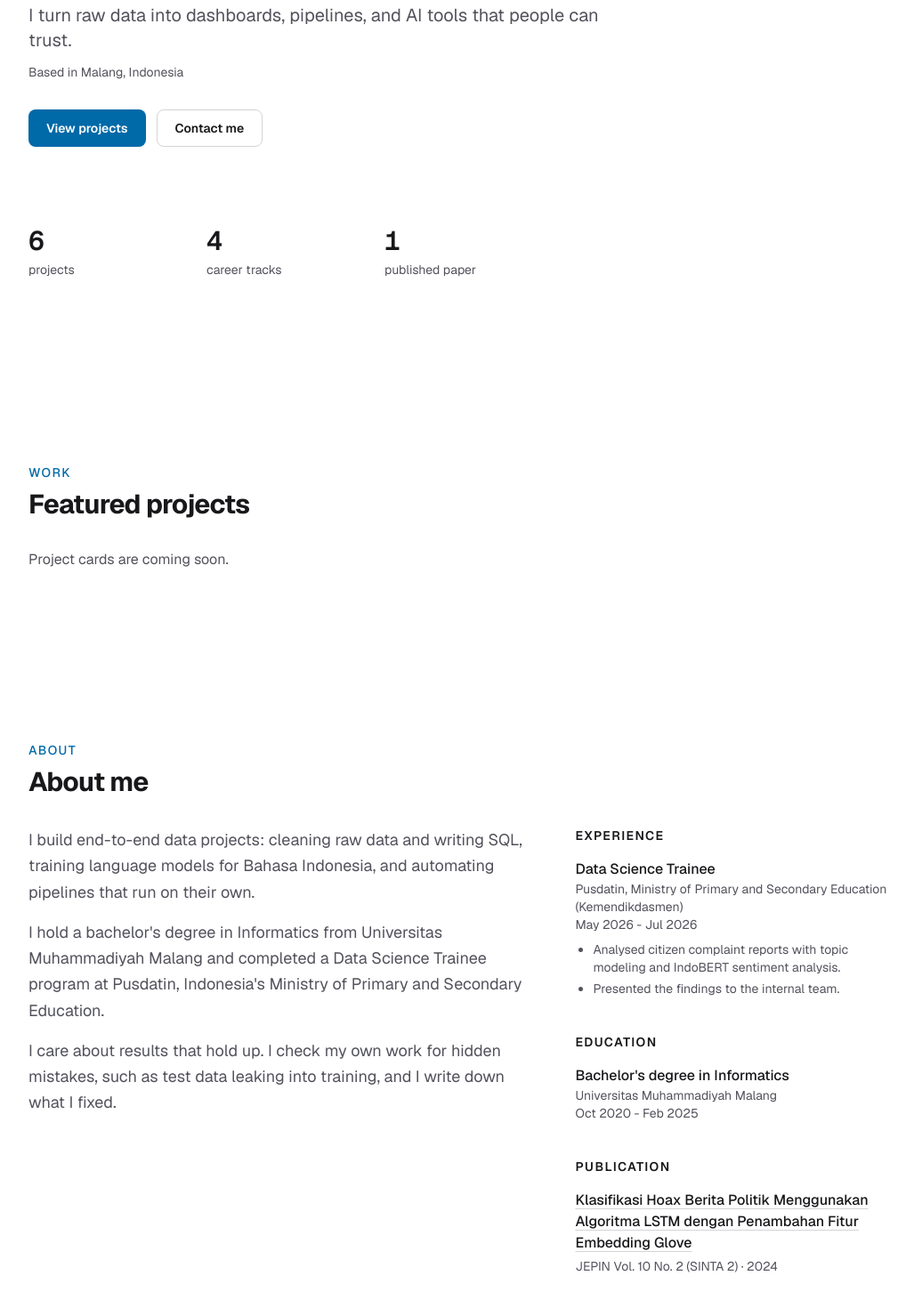
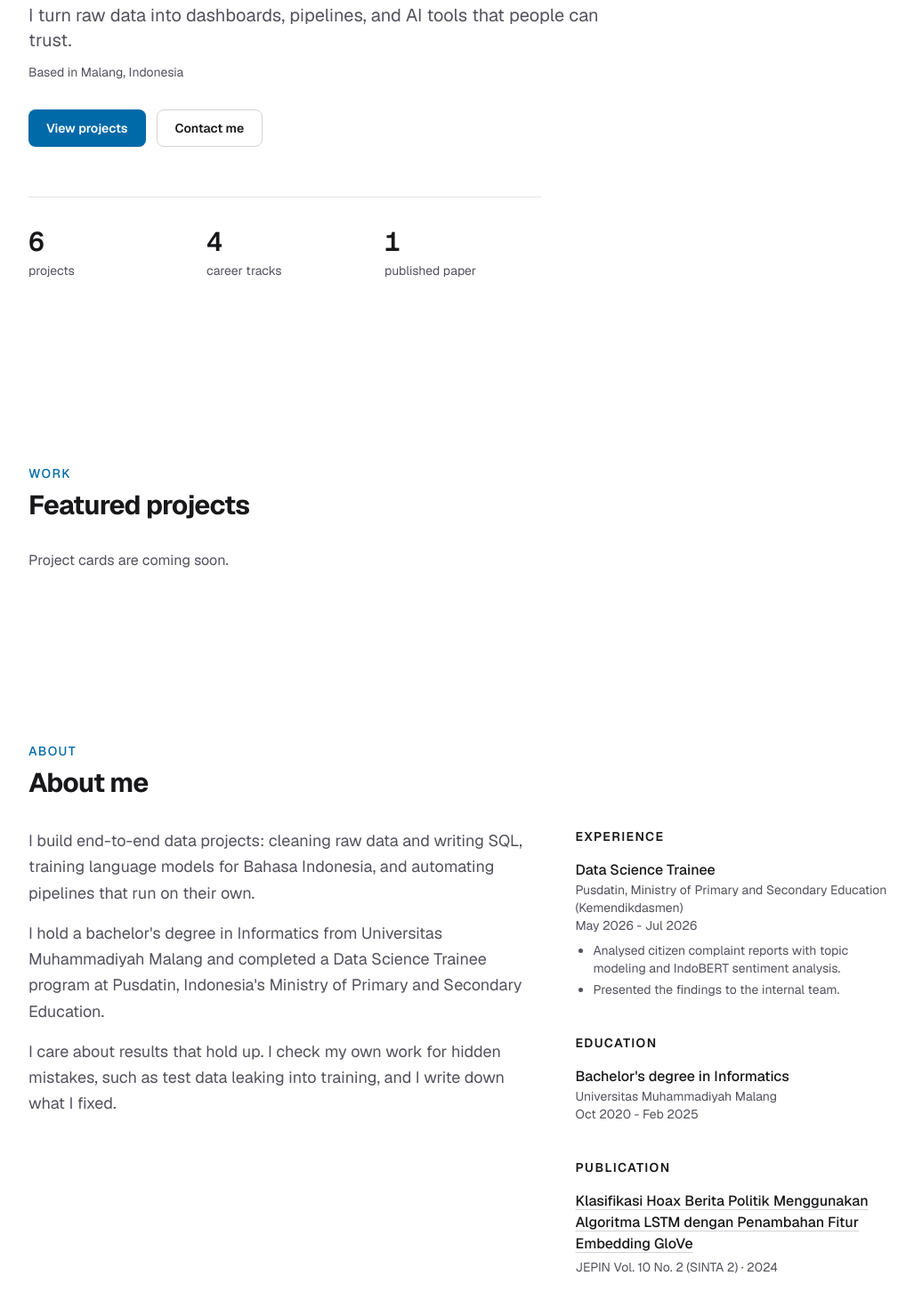
Before and after one commit to rohid001/portfolio-website, a Next.js app: page / in a window 1280 px wide. Shown: the part 286-1756 px from the top of the page at 89% size, without its empty margins (120-1147 px from the left). Built offline with nearby package versions, Linux system fonts and the light colour scheme.

Commit message:
fix: hero stats border and GloVe spelling

```diff
--- a/src/components/home/Hero.tsx
+++ b/src/components/home/Hero.tsx
@@ -31,7 +31,7 @@ export function Hero() {
             </div>
 
             {/* Angka ringkas: label (dt) ditaruh di bawah angka (dd) lewat flex-col-reverse */}
-            <dl className="mt-14 grid max-w-xl grid-cols-3 gap-6 broder-t border-zinc-200 pt-8 dark:border-zinc-800">
+            <dl className="mt-14 grid max-w-xl grid-cols-3 gap-6 border-t border-zinc-200 pt-8 dark:border-zinc-800">
                 {stats.map((stat) => (
                     <div key={stat.label} className="flex flex-col-reverse gap-1">
                         <dt className="text-sm text-zinc-600 dark:text-zinc-400">{stat.label}</dt>
--- a/src/content/profile.ts
+++ b/src/content/profile.ts
@@ -38,7 +38,7 @@ export const profile: Profile = {
     ],
     publications: [
         {
-            title: "Klasifikasi Hoax Berita Politik Menggunakan Algoritma LSTM dengan Penambahan Fitur Embedding Glove",
+            title: "Klasifikasi Hoax Berita Politik Menggunakan Algoritma LSTM dengan Penambahan Fitur Embedding GloVe",
             venue: "JEPIN Vol. 10 No. 2 (SINTA 2)",
             year: 2024,
             url: "https://doi.org/10.26418/jp.v10i2.76042",
```
